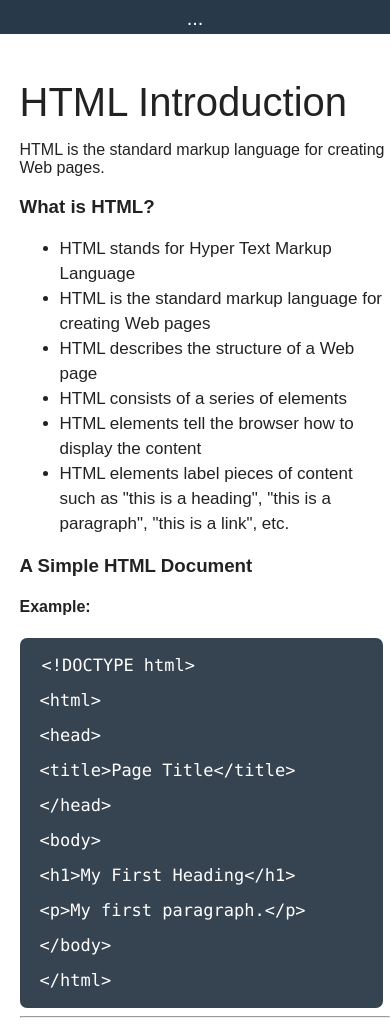
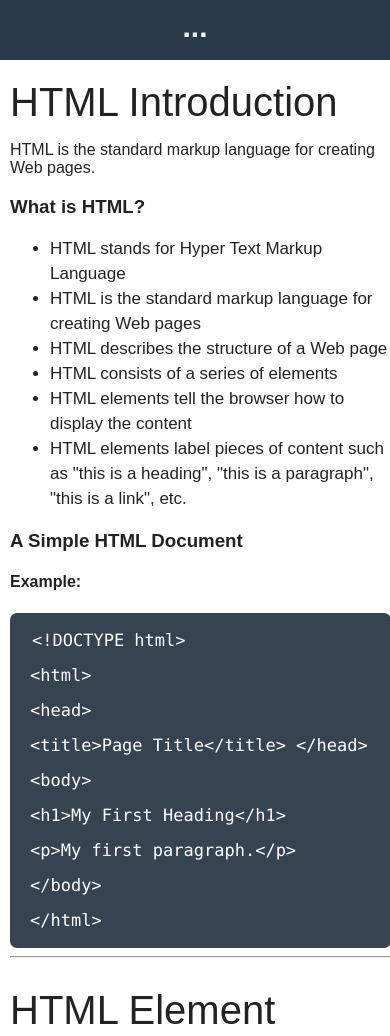
Before and after one commit to iliass1234/brief-HTML-documentation, a plain HTML site: page index.html in a window 390 px wide. Shown: the top 1036 px of the page. Drawn offline with Linux system fonts and the light colour scheme.

Commit message:
Update style.css

```diff
--- a/style.css
+++ b/style.css
@@ -8,17 +8,20 @@
     visibility: hidden;
     overflow: hidden;
     background-color: #333;
-    position: fixed;
-    top: 0;
-    width: 100vw;
-    height: 20px;
+    position: fixed; /* Set the navbar to fixed position */
+    top: 0; /* Position the navbar at the top of the page */
+    width: 100vw; /* Full width */
+    height: 40px;
     background-color: rgb(40, 58, 73);
     text-align: center;
-    font-weight: 300;
-    font-size: 20px;
-    padding:7px 0px;
+    font-weight: 800;
+    font-size: 30px;
+    padding: 10px 0px;
     color: rgb(255, 255, 255);
 
+  }
+  #drop-down-btn:hover{
+    cursor:pointer;
   }
   #table{
       margin-top: 30px;
@@ -57,7 +60,6 @@
     background-color: #ffffff;
   }
   #main-doc{
-    visibility: visible;
     padding-top: 0px;
     padding-left: 50px;
     padding-bottom: 40px;
@@ -103,8 +105,7 @@
     margin-top:30px;
   }
   #navbar{
-    visibility: visible;
-    box-shadow: 10px 30px 40px rgba(2, 0, 15, 0.3);
+    box-shadow: 10px 60px 40px rgba(2, 0, 15, 0.349);
     border-top-right-radius: 50px;
     margin-top: 30px;
     position: fixed;
@@ -115,7 +116,7 @@
     padding: 40px 0px;
     background-color: #d6dee4;
     width:240px;
-    height: 100%;
+    height: 100vh;
     max-width:700px;
   }
   header{
@@ -156,6 +157,15 @@
     max-width:700px;
 }
 @media(max-width:1000px){
+  #drop-down-btn{
+    visibility: visible;
+  }
+  #main-doc{
+    width: 100vw;
+    margin-top: 50px;
+    margin-left: auto;
+    padding-left: 10px;
+  }
   #title{
     font-size: 15px;
     margin-bottom: 10px;
@@ -163,36 +173,19 @@
   #title-slogan{
     font-size: 37px;
   }
-  #navbar{
-    width: 200px;
-    gap: 0px;
-  }
 }
 @media(max-width:800px){
   #navbar{
     display: none;
-    border-radius: 0px;
-    transform: translateY(-5%);
   }
+
   #main-doc{
     margin-top: 50px;
     margin-left: auto;
-    width: 95%;
-    padding-left: 0px;
-
-
+    padding-left: 10px;
   }
   #drop-down-btn{
     visibility: visible;
   }
 
 }
-@media(min-width: 800px){
-  #navbar{
-    display:flex !important;
-  }
-
-}
-@media(max-height: 800px){
-
-}
```
